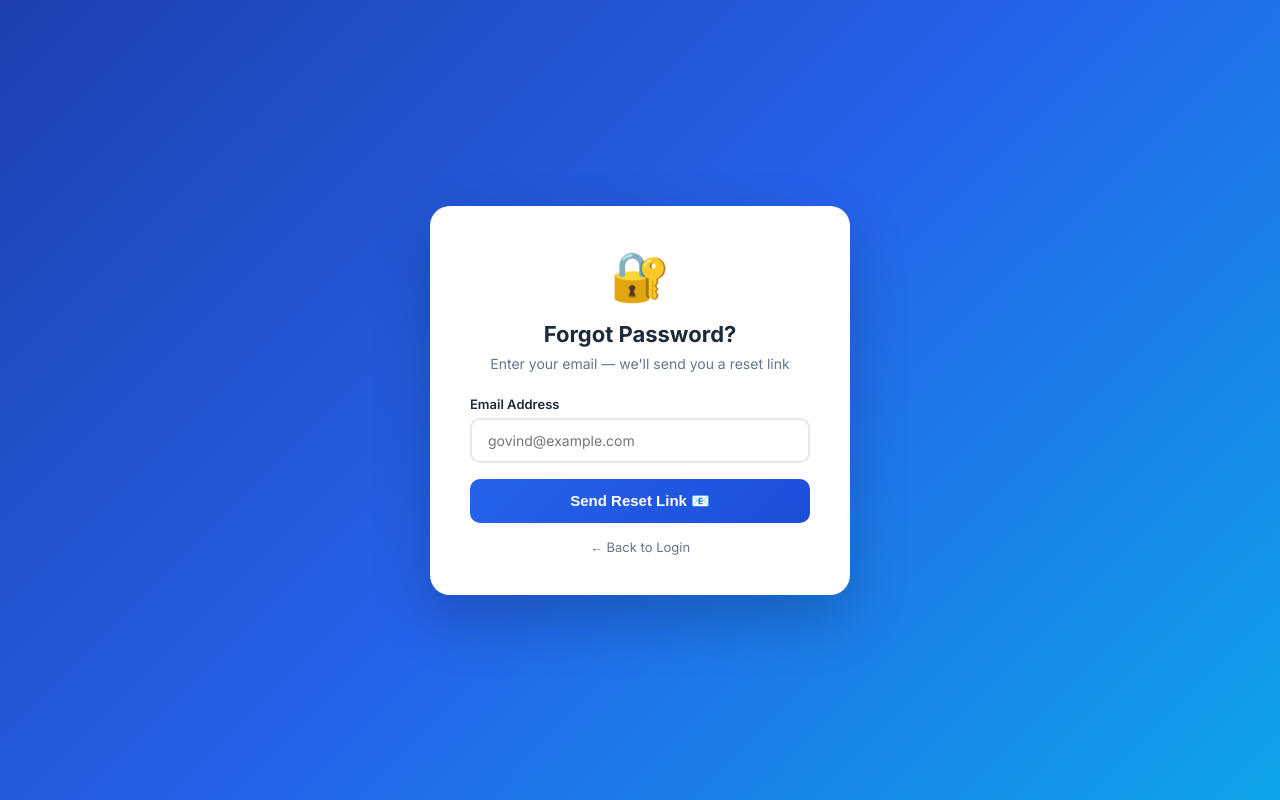
After one commit to govindturkar69-crypto/Placement-Analytics, a Flask app: page /forgot_password in a window 1280 px wide. The commit adds this page. Run offline with Flask 3, Linux system fonts and the light colour scheme; some libraries are stand-ins or nearby versions.

Commit message:
Add forgot password link on login page

```diff
--- a/app.py
+++ b/app.py
@@ -6,6 +6,8 @@ from flask_mysqldb import MySQL
 import json
 from collections import Counter
 from functools import wraps
+from flask_mail import Mail, Message
+import secrets
 from werkzeug.security import generate_password_hash, check_password_hash
 
 app = Flask(__name__, static_folder='static', static_url_path='/static')
@@ -20,6 +22,15 @@ app.config['MYSQL_PORT'] = int(os.environ.get('MYSQL_PORT', 3306))
 app.config['MYSQL_DB'] = os.environ.get('MYSQL_DB')
 
 mysql = MySQL(app)
+
+app.config['MAIL_SERVER'] = 'smtp.gmail.com'
+app.config['MAIL_PORT'] = 587
+app.config['MAIL_USE_TLS'] = True
+app.config['MAIL_USERNAME'] = os.environ.get('MAIL_USERNAME')
+app.config['MAIL_PASSWORD'] = os.environ.get('MAIL_PASSWORD')
+mail = Mail(app)
+
+reset_tokens = {}
 
 def login_required(f):
     @wraps(f)
@@ -440,5 +451,174 @@ def edit_company(company_id):
         company=company,
         user_name=session['user_name'])
 
+from reportlab.lib.pagesizes import letter
+from reportlab.lib import colors
+from reportlab.lib.styles import getSampleStyleSheet
+from reportlab.platypus import SimpleDocTemplate, Table, TableStyle, Paragraph, Spacer
+from io import BytesIO
+from flask import make_response
+
+@app.route('/download_report')
+@login_required
+def download_report():
+    if session.get('role') != 'admin':
+        flash('Access denied!', 'danger')
+        return redirect(url_for('dashboard'))
+
+    cur = mysql.connection.cursor()
+    cur.execute("""
+        SELECT s.name, c.company_name, c.package, p.year, p.status, s.branch
+        FROM placements p
+        JOIN students s ON p.student_id = s.student_id
+        JOIN companies c ON p.company_id = c.company_id
+        ORDER BY p.year DESC
+    """)
+    placements = cur.fetchall()
+
+    cur.execute("SELECT COUNT(*) FROM students")
+    total_students = cur.fetchone()[0]
+
+    cur.execute("SELECT COUNT(*) FROM placements")
+    total_placed = cur.fetchone()[0]
+
+    cur.execute("SELECT AVG(c.package) FROM placements p JOIN companies c ON p.company_id=c.company_id")
+    avg_pkg = cur.fetchone()[0] or 0
+
+    cur.execute("SELECT MAX(c.package) FROM placements p JOIN companies c ON p.company_id=c.company_id")
+    max_pkg = cur.fetchone()[0] or 0
+    cur.close()
+
+    buffer = BytesIO()
+    doc = SimpleDocTemplate(buffer, pagesize=letter)
+    styles = getSampleStyleSheet()
+    elements = []
+
+    # Title
+    title_style = styles['Title']
+    elements.append(Paragraph('Smart Placement Analytics Report', title_style))
+    elements.append(Spacer(1, 20))
+
+    # Summary Stats
+    elements.append(Paragraph('Summary Statistics', styles['Heading2']))
+    elements.append(Spacer(1, 10))
+
+    summary_data = [
+        ['Metric', 'Value'],
+        ['Total Students', str(total_students)],
+        ['Students Placed', str(total_placed)],
+        ['Average Package', f'{round(avg_pkg, 2)} LPA'],
+        ['Highest Package', f'{round(max_pkg, 2)} LPA'],
+        ['Placement Rate', f'{round((total_placed/total_students)*100, 1) if total_students else 0}%'],
+    ]
+
+    summary_table = Table(summary_data, colWidths=[250, 250])
+    summary_table.setStyle(TableStyle([
+        ('BACKGROUND', (0, 0), (-1, 0), colors.HexColor('#2563eb')),
+        ('TEXTCOLOR', (0, 0), (-1, 0), colors.white),
+        ('FONTNAME', (0, 0), (-1, 0), 'Helvetica-Bold'),
+        ('FONTSIZE', (0, 0), (-1, 0), 12),
+        ('ALIGN', (0, 0), (-1, -1), 'CENTER'),
+        ('GRID', (0, 0), (-1, -1), 1, colors.grey),
+        ('ROWBACKGROUNDS', (0, 1), (-1, -1), [colors.white, colors.HexColor('#f0f4ff')]),
+        ('FONTNAME', (0, 1), (-1, -1), 'Helvetica'),
+        ('FONTSIZE', (0, 1), (-1, -1), 11),
+        ('PADDING', (0, 0), (-1, -1), 8),
+    ]))
+    elements.append(summary_table)
+    elements.append(Spacer(1, 30))
+
+    # Placement Records
+    elements.append(Paragraph('Placement Records', styles['Heading2']))
+    elements.append(Spacer(1, 10))
+
+    if placements:
+        placement_data = [['Student Name', 'Company', 'Package (LPA)', 'Year', 'Branch', 'Status']]
+        for p in placements:
+            placement_data.append([
+                str(p[0]), str(p[1]), str(p[2]),
+                str(p[3]), str(p[5]), str(p[4])
+            ])
+
+        placement_table = Table(placement_data, colWidths=[110, 100, 80, 50, 70, 80])
+        placement_table.setStyle(TableStyle([
+            ('BACKGROUND', (0, 0), (-1, 0), colors.HexColor('#1e293b')),
+            ('TEXTCOLOR', (0, 0), (-1, 0), colors.white),
+            ('FONTNAME', (0, 0), (-1, 0), 'Helvetica-Bold'),
+            ('FONTSIZE', (0, 0), (-1, 0), 10),
+            ('ALIGN', (0, 0), (-1, -1), 'CENTER'),
+            ('GRID', (0, 0), (-1, -1), 0.5, colors.grey),
+            ('ROWBACKGROUNDS', (0, 1), (-1, -1), [colors.white, colors.HexColor('#f8fafc')]),
+            ('FONTNAME', (0, 1), (-1, -1), 'Helvetica'),
+            ('FONTSIZE', (0, 1), (-1, -1), 9),
+            ('PADDING', (0, 0), (-1, -1), 6),
+        ]))
+        elements.append(placement_table)
+    else:
+        elements.append(Paragraph('No placement records found.', styles['Normal']))
+
+    doc.build(elements)
+    buffer.seek(0)
+
+    response = make_response(buffer.getvalue())
+    response.headers['Content-Type'] = 'application/pdf'
+    response.headers['Content-Disposition'] = 'attachment; filename=placement_report.pdf'
+    return response
+
+@app.route('/forgot_password', methods=['GET', 'POST'])
+def forgot_password():
+    if request.method == 'POST':
+        email = request.form['email']
+        cur = mysql.connection.cursor()
+        cur.execute("SELECT * FROM students WHERE email=%s", (email,))
+        user = cur.fetchone()
+        cur.close()
+        if user:
+            token = secrets.token_urlsafe(32)
+            reset_tokens[token] = email
+            reset_link = url_for('reset_password', token=token, _external=True)
+            try:
+                msg = Message(
+                    'Password Reset - Placement Analytics',
+                    sender=os.environ.get('MAIL_USERNAME'),
+                    recipients=[email]
+                )
+                msg.body = f'''Hello {user[1]},
+
+Click the link below to reset your password:
+{reset_link}
+
+This link will work only once.
+
+If you did not request this, ignore this email.
+
+Regards,
+Placement Analytics Team'''
+                mail.send(msg)
+                flash('Password reset link sent to your email!', 'success')
+            except:
+                flash('Error sending email. Please try again.', 'danger')
+        else:
+            flash('Email not found!', 'danger')
+    return render_template('forgot_password.html')
+
+
+@app.route('/reset_password/<token>', methods=['GET', 'POST'])
+def reset_password(token):
+    if token not in reset_tokens:
+        flash('Invalid or expired link!', 'danger')
+        return redirect(url_for('login'))
+    if request.method == 'POST':
+        new_password = request.form['password']
+        email = reset_tokens[token]
+        hashed = generate_password_hash(new_password)
+        cur = mysql.connection.cursor()
+        cur.execute("UPDATE students SET password=%s WHERE email=%s", (hashed, email))
+        mysql.connection.commit()
+        cur.close()
+        del reset_tokens[token]
+        flash('Password reset successful! Please login.', 'success')
+        return redirect(url_for('login'))
+    return render_template('reset_password.html', token=token)
+
 if __name__ == '__main__':
     app.run(host='0.0.0.0', port=5000, debug=False)
--- a/requirements.txt
+++ b/requirements.txt
@@ -3,3 +3,5 @@ flask-mysqldb==1.0.1
 PyMySQL==1.1.0
 cryptography==41.0.7
 Werkzeug==2.3.7
+Flask-Mail==0.10.0
+reportlab==4.1.0
--- /dev/null
+++ b/templates/forgot_password.html
@@ -0,0 +1,61 @@
+<!DOCTYPE html>
+<html lang="en">
+<head>
+  <meta charset="UTF-8">
+  <meta name="viewport" content="width=device-width, initial-scale=1.0">
+  <title>Forgot Password</title>
+  <link href="https://fonts.googleapis.com/css2?family=Inter:wght@400;500;600;700&display=swap" rel="stylesheet">
+  <style>
+    *{box-sizing:border-box;margin:0;padding:0}
+    body{font-family:'Inter',sans-serif;background:linear-gradient(135deg,#1e40af,#2563eb,#0ea5e9);min-height:100vh;display:flex;align-items:center;justify-content:center}
+    .card{background:white;border-radius:20px;padding:40px;width:100%;max-width:420px;box-shadow:0 25px 60px rgba(0,0,0,0.2)}
+    .icon{text-align:center;font-size:48px;margin-bottom:16px}
+    h1{text-align:center;font-size:22px;margin-bottom:8px;color:#1e293b}
+    p{text-align:center;color:#64748b;font-size:14px;margin-bottom:24px}
+    label{display:block;font-size:13px;font-weight:600;margin-bottom:6px;color:#1e293b}
+    input{width:100%;padding:12px 16px;border:2px solid #e2e8f0;border-radius:10px;font-size:14px;outline:none;margin-bottom:16px;font-family:'Inter',sans-serif}
+    input:focus{border-color:#2563eb}
+    button{width:100%;padding:13px;background:linear-gradient(135deg,#2563eb,#1d4ed8);color:white;border:none;border-radius:10px;font-size:15px;font-weight:600;cursor:pointer}
+    .back{display:block;text-align:center;margin-top:16px;color:#64748b;font-size:13px;text-decoration:none}
+    .back:hover{color:#2563eb}
+    .alert{padding:12px;border-radius:10px;font-size:14px;margin-bottom:16px}
+    .alert-success{background:#ecfdf5;color:#059669}
+    .alert-danger{background:#fef2f2;color:#dc2626}
+  </style>
+</head>
+<body>
+<div class="card">
+  <div class="icon">🔐</div>
+  <h1>Forgot Password?</h1>
+  <p>Enter your email — we'll send you a reset link</p>
+
+  {% with messages = get_flashed_messages(with_categories=true) %}
+    {% for category, message in messages %}
+      <div class="alert alert-{{ category }}">{{ message }}</div>
+    {% endfor %}
+  {% endwith %}
+
+  <div>
+    <label>Email Address</label>
+    <input type="email" id="email" placeholder="govind@example.com">
+    <button onclick="submitForm()">Send Reset Link 📧</button>
+  </div>
+  <a href="{{ url_for('login') }}" class="back">← Back to Login</a>
+</div>
+
+<script>
+function submitForm() {
+  const form = document.createElement('form');
+  form.method = 'POST';
+  form.action = '/forgot_password';
+  const inp = document.createElement('input');
+  inp.type = 'hidden';
+  inp.name = 'email';
+  inp.value = document.getElementById('email').value;
+  form.appendChild(inp);
+  document.body.appendChild(form);
+  form.submit();
+}
+</script>
+</body>
+</html>
--- a/templates/login.html
+++ b/templates/login.html
@@ -48,6 +48,12 @@ body{font-family:'Inter','Segoe UI',sans-serif}
         <input type="password" name="password" id="password" class="form-control" placeholder="••••••••" required>
       </div>
       <button class="btn-primary" onclick="submitLogin()">Sign In →</button>
+      <p style="text-align:center;margin-top:12px;font-size:13px">
+        <a href="{{ url_for('forgot_password') }}"
+           style="color:#2563eb;text-decoration:none;font-weight:600">
+          🔐 Forgot Password?
+        </a>
+      </p>
     </div>
 
     <p style="text-align:center;margin-top:20px;font-size:13px;color:#94a3b8;">
```
Also changed, not shown: templates/dashboard.html (+9 -0 lines), templates/reset_password.html (added, +70 -0 lines).
